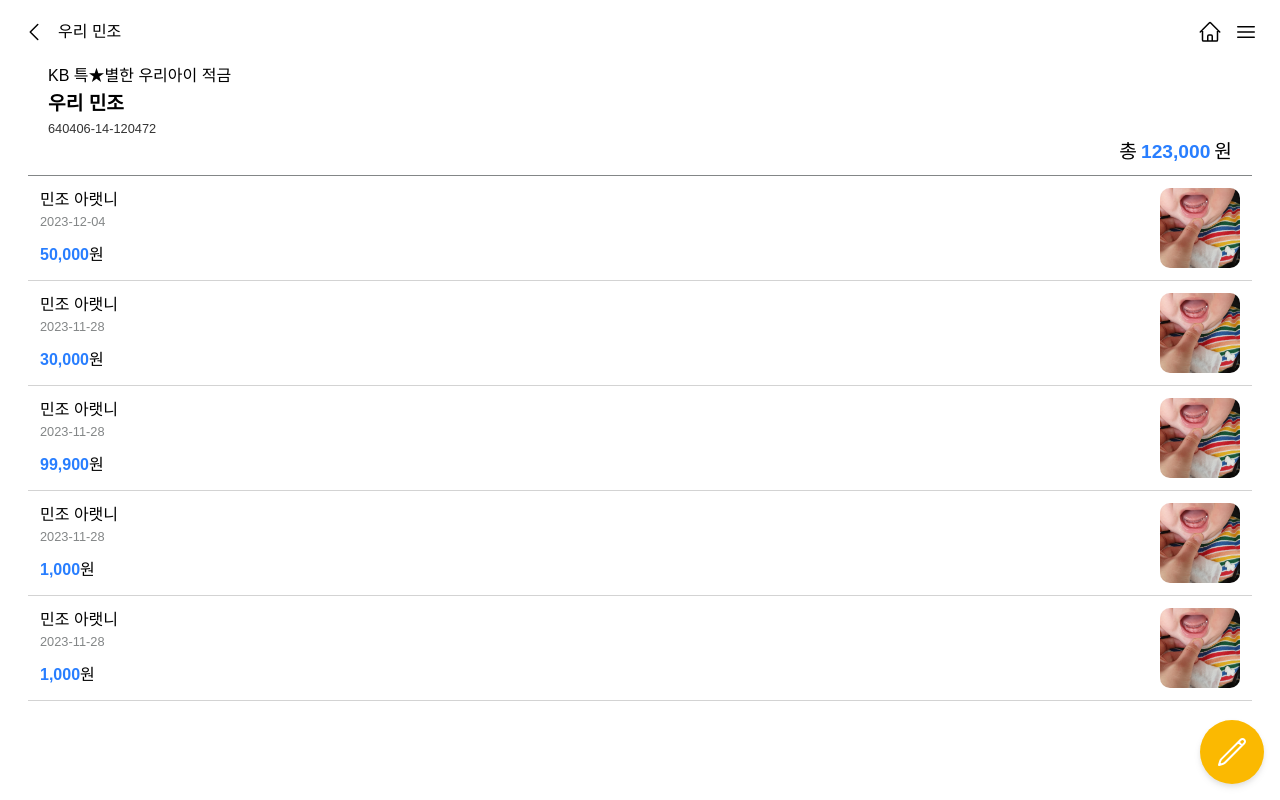
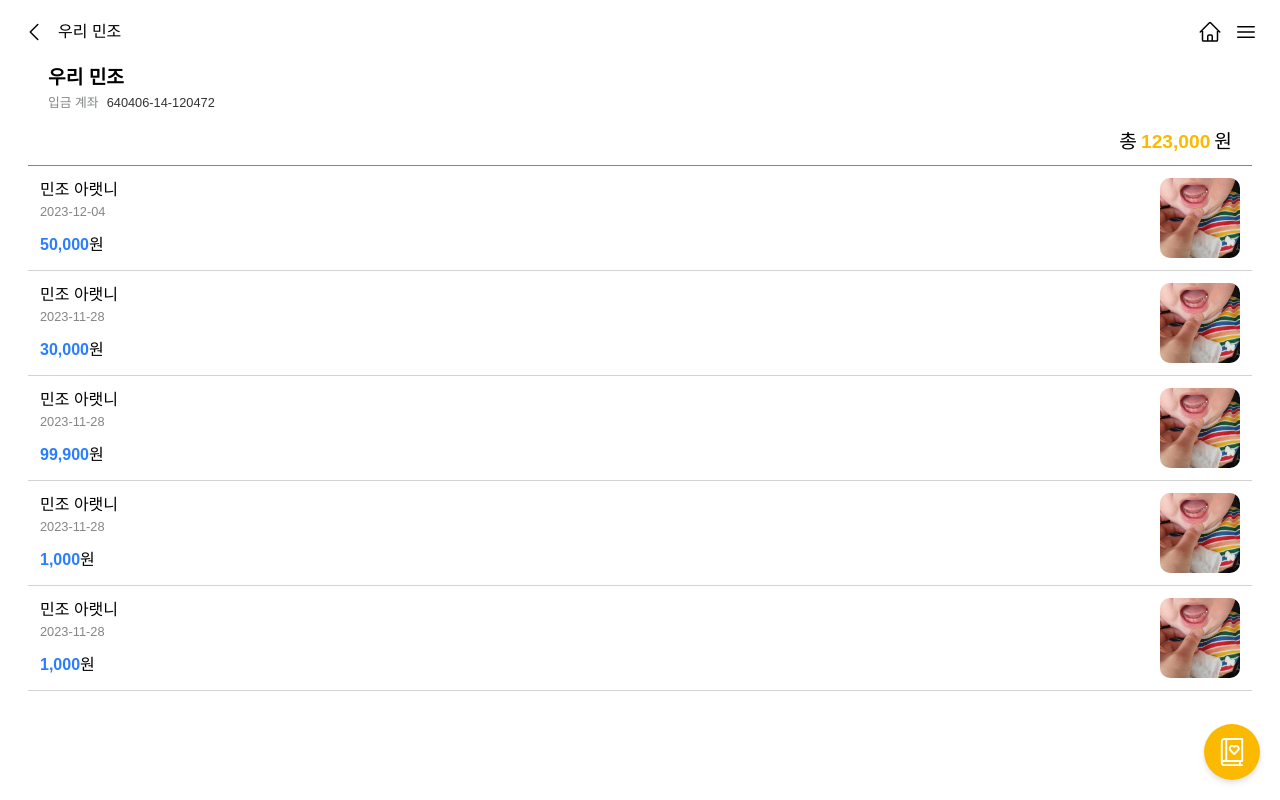
Before and after one commit to 2kujo/MemoryBox_FE, a React (Vite) app: page /memories in a window 1280 px wide. Built offline with nearby package versions, Linux system fonts and the light colour scheme; a web font is replaced by a local one.

Commit message:
ADD | add digital album page

```diff
--- a/src/components/common/FloatingBtn.jsx
+++ b/src/components/common/FloatingBtn.jsx
@@ -7,31 +7,31 @@
   if (type == "add") {
     return (
       <button
-        className="w-16 h-16 bg-yellow rounded-full fixed right-4 bottom-4 drop-shadow-md flex justify-center items-center"
+        className="w-14 h-14 bg-yellow rounded-full fixed right-5 bottom-5 drop-shadow-md flex justify-center items-center"
         onClick={props.clickFunc}
       >
-        <PlusIcon className="h-10 w-10 text-[#ffffff]" />
+        <PlusIcon className="h-8 w-8 text-[#ffffff]" />
       </button>
     );
   } else if (type == "write") {
     return (
       <button
-        className="w-16 h-16 bg-yellow rounded-full fixed right-4 bottom-4 drop-shadow-md flex justify-center items-center"
+        className="w-14 h-14 bg-yellow rounded-full fixed right-5 bottom-5 drop-shadow-md flex justify-center items-center"
         onClick={props.clickFunc}
       >
-        <PencilIcon className="h-8 w-8 text-[#ffffff]" />
+        <PencilIcon className="w-7 h-7 text-[#ffffff]" />
       </button>
     );
   } else if (type == "album") {
     return (
       <button
-        className="w-16 h-16 bg-yellow rounded-full fixed right-4 bottom-4 flex justify-center items-center drop-shadow-md"
+        className="w-14 h-14 bg-yellow rounded-full fixed right-5 bottom-5 flex justify-center items-center drop-shadow-md"
         onClick={props.clickFunc}
       >
         <img
           src="/src/assets/images/album1.svg"
           alt="디지털 앨범 아이콘"
-          className="w-8 h-8 text-white"
+          className="w-7 h-7 text-white"
         />
       </button>
     );
--- a/src/components/common/Tab.jsx
+++ b/src/components/common/Tab.jsx
@@ -1,23 +1,33 @@
 import { useState } from "react";
 
-export default function Tab(props){
+export default function Tab(props) {
   const tabList = props.tabList;
   const [tabIdx, setTabIdx] = useState(0);
 
-    function onTabClicked(idx){
+  function onTabClicked(idx) {
     setTabIdx(idx);
   }
 
-    return(
+  return (
     <div>
-            <div className="mb-4 border-b-2 border-grey flex justify-stretch">
+      <div className="mb-6 flex justify-stretch">
         {tabList.map((tab, idx, array) => {
           return (
-                    <div key={idx} className={idx === tabIdx ? "text-center text-xl font-text border-y-4 border-transparent border-b-yellow py-2 grow" : "text-center text-xl font-text border-y-4 border-transparent py-2 grow"} onClick={() => onTabClicked(idx)}>{tab.title}</div>
+            <div
+              key={idx}
+              className={
+                idx === tabIdx
+                  ? "text-center text-md font-text border-y-4 border-transparent border-b-yellow py-2 grow"
+                  : "text-center text-md font-text border-y-4 border-transparent border-b-silver border-b-[1px] py-2 grow"
+              }
+              onClick={() => onTabClicked(idx)}
+            >
+              {tab.title}
+            </div>
           );
         })}
       </div>
       {tabList[tabIdx].contents}
     </div>
-    )
+  );
 }
--- /dev/null
+++ b/src/pages/DigitalAlbum.jsx
@@ -0,0 +1,28 @@
+import React from "react";
+import { useNavigate } from "react-router-dom";
+
+import { XMarkIcon } from "@heroicons/react/24/outline";
+
+export default function DigitalAlbum() {
+  const navigate = useNavigate();
+
+  function closeDigitalAlbum() {
+    navigate("/memories");
+  }
+
+  return (
+    <div>
+      <button
+        onClick={closeDigitalAlbum}
+        className="inline-block w-10 h-10 pl-2 bg-yellow rounded-full absolute right-4 top-4 close-pop-btn z-10"
+      >
+        <XMarkIcon className="h-6 w-6 text-[#ffffff]" />
+      </button>
+      <img
+        src="/src/assets/images/sample_album.jpeg"
+        alt={`저금완료된 추억저금통 디지털 앨범`}
+        className="absolute left-0 top-0 z-0"
+      />
+    </div>
+  );
+}
--- a/src/pages/Memories.jsx
+++ b/src/pages/Memories.jsx
@@ -14,13 +14,15 @@
   const [cashBoxAcno, setCashBoxAcno] = useState("640406-14-120472");
   const [cashBoxAmt, setCashBoxAmt] = useState(123000);
 
-  const [isFinished, setIsFinished] = useState(0);
+  const [isFinished, setIsFinished] = useState(1);
 
   function onClickHandlerToMakeMemory() {
     navigate("/make-memory");
   }
 
-  function onClickHanlderToAlbum() {}
+  function onClickHanlderToAlbum() {
+    navigate("/memories/album");
+  }
 
   const ongoinDummyData = [
     {
--- a/src/pages/Memory.jsx
+++ b/src/pages/Memory.jsx
@@ -36,7 +36,7 @@
   return (
     <div className="overflow-hidden font-text">
       <Navbar pageTitle={cashBoxTitle} />
-      <div className="w-[100dvw] h-[100vw] absolute left-0">
+      <div className="w-[100dvw] h-[100dvw] absolute left-0">
         <ItemsCarousel
           requestToChangeActive={setActiveItemIndex}
           activeItemIndex={activeItemIndex}
```
Also changed, not shown: src/router.jsx (+7 -2 lines), src/assets/images/sample_album.jpeg (added). Lines whose indentation alone changed are shown as unchanged.
